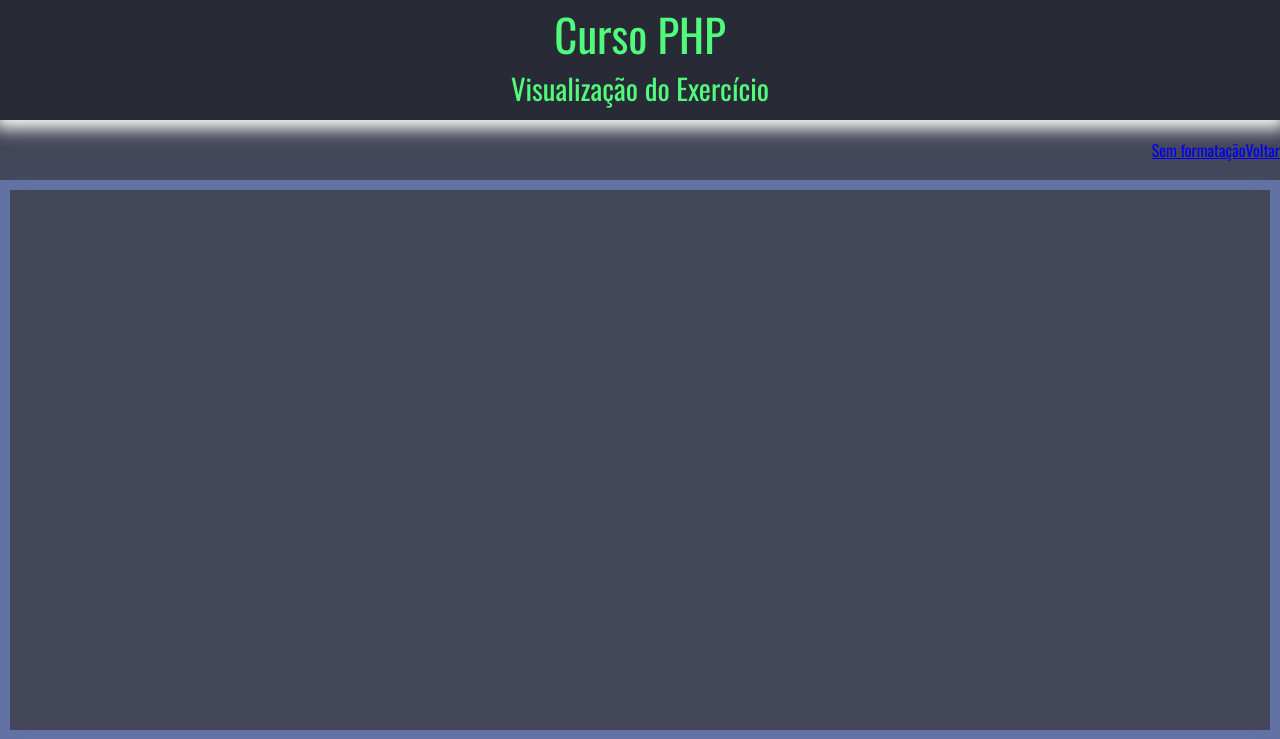
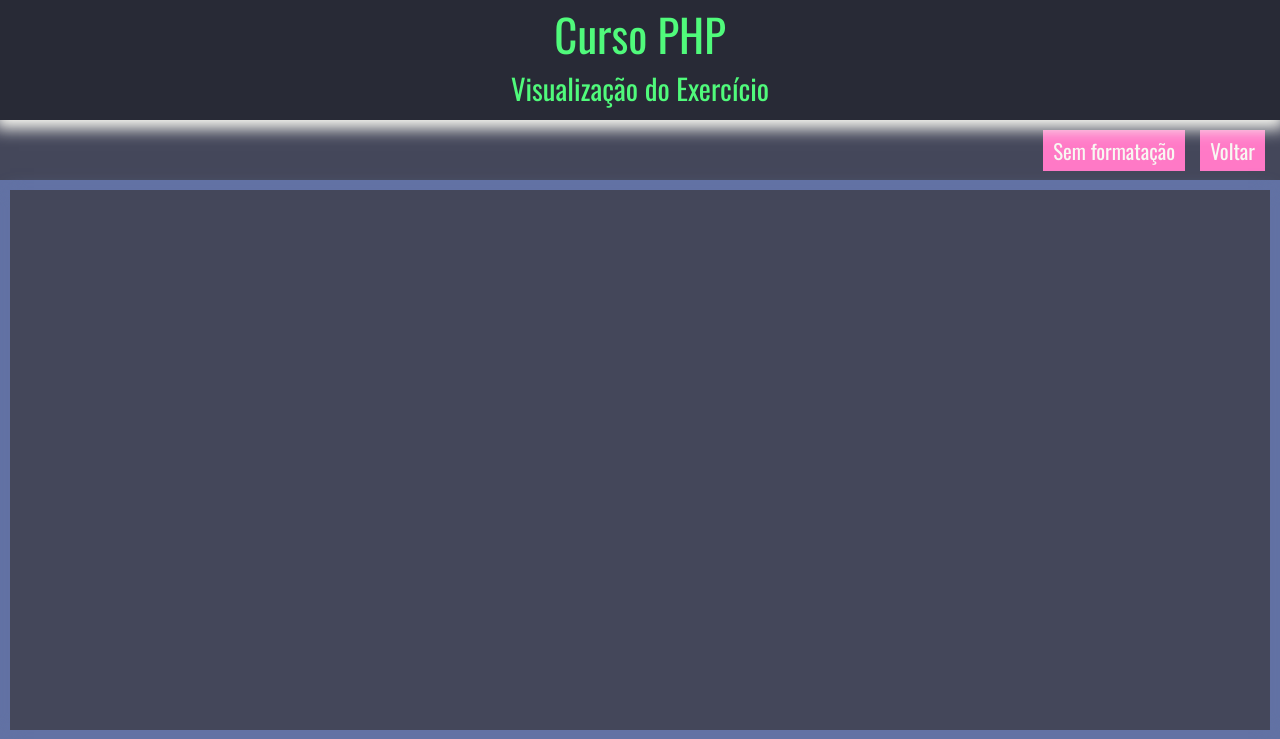
Before and after one commit to jhonatanveras/PHP, a PHP site: page /exercicios.php in a window 1280 px wide. Shown: the top 739 px of the page. Run offline with PHP 8.4, Linux system fonts and the light colour scheme.

Commit message:
feat: implementando estilo na pagina de exercicios

```diff
--- a/assests/css/exercicios.css
+++ b/assests/css/exercicios.css
@@ -18,3 +18,13 @@ body.exercicio {
     align-items: center;
     background-color: #44475a;
 }
+
+.navegacao > a {
+    text-decoration: none;
+    color: #f8f8f2;
+    font-weight: 300;
+    font-size: 1.3rem;
+    background-color: #ff79c6;
+    padding: 5px 10px;
+    margin-right: 15px;
+}
```
